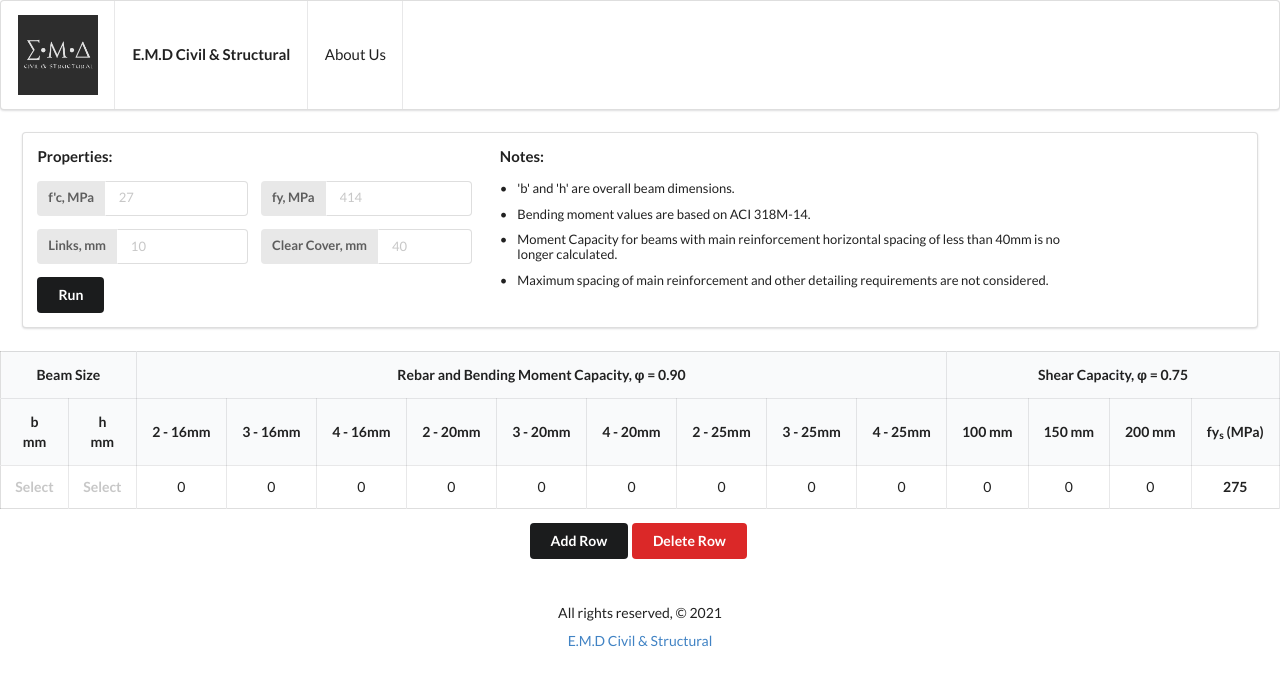
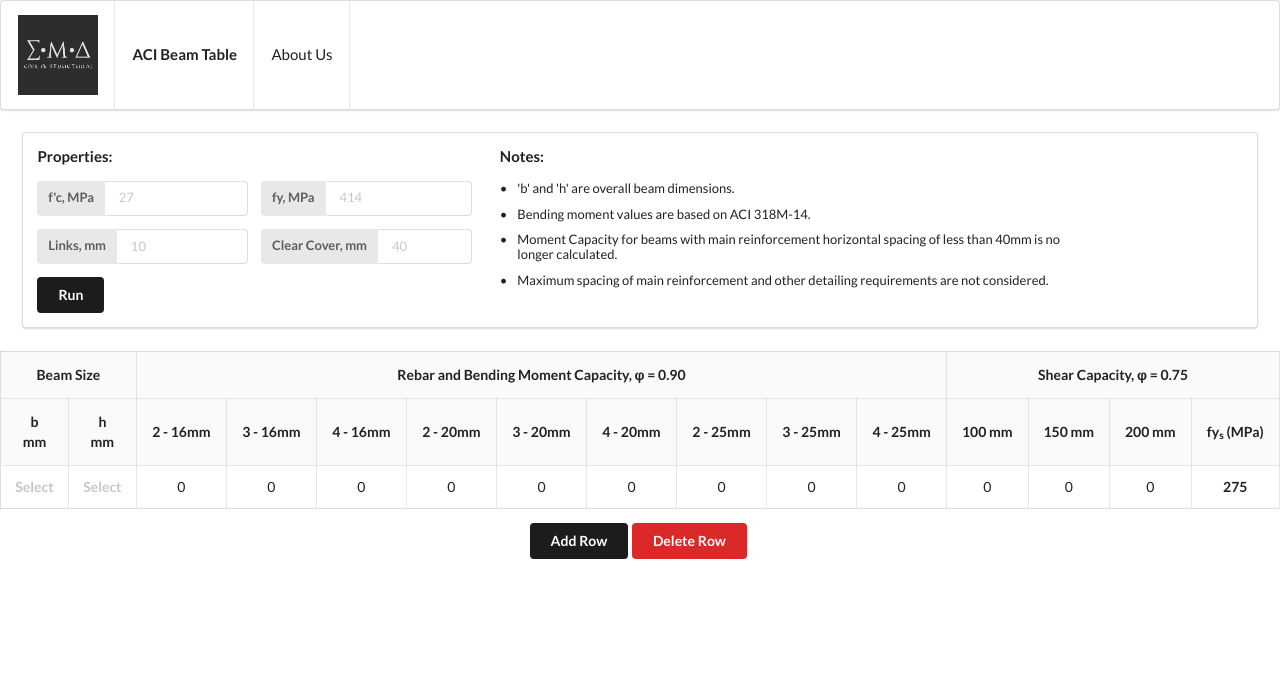
Before and after one commit to Icomanman/beam-table, a website with bundled scripts: page index.html in a window 1280 px wide. Built offline with nearby package versions, Linux system fonts and the light colour scheme; some icons are missing.

Commit message:
updates on README and index.

```diff
--- a/index.html
+++ b/index.html
@@ -33,7 +33,8 @@
       <a class="item" href="http://emdengineers.com">
          <img class="ui tiny image" src="./img/emd-inverted-logo-sq-2021.png" />
       </a>
-      <div class="header item">E.M.D Civil & Structural</div>
+      <!-- <div class="header item">E.M.D Civil & Structural</div> -->
+      <div class="header item">ACI Beam Table</div>
       <a class="item" href="http://emdengineers.com"> About Us </a>
    </nav>
 
@@ -114,12 +115,12 @@
          <div class="ui centered grid">
             <div class="row">
                <div class="ui relaxed list">
-                  <div class="item">
+                  <!-- <div class="item">
                      All rights reserved, &copy; {{year}}<br>
-                  </div>
-                  <div class="item">
+                  </div> -->
+                  <!-- <div class="item">
                      <a href="">E.M.D Civil & Structural</a>
-                  </div>
+                  </div> -->
                </div>
             </div>
          </div>
```
Also changed, not shown: README.md.
